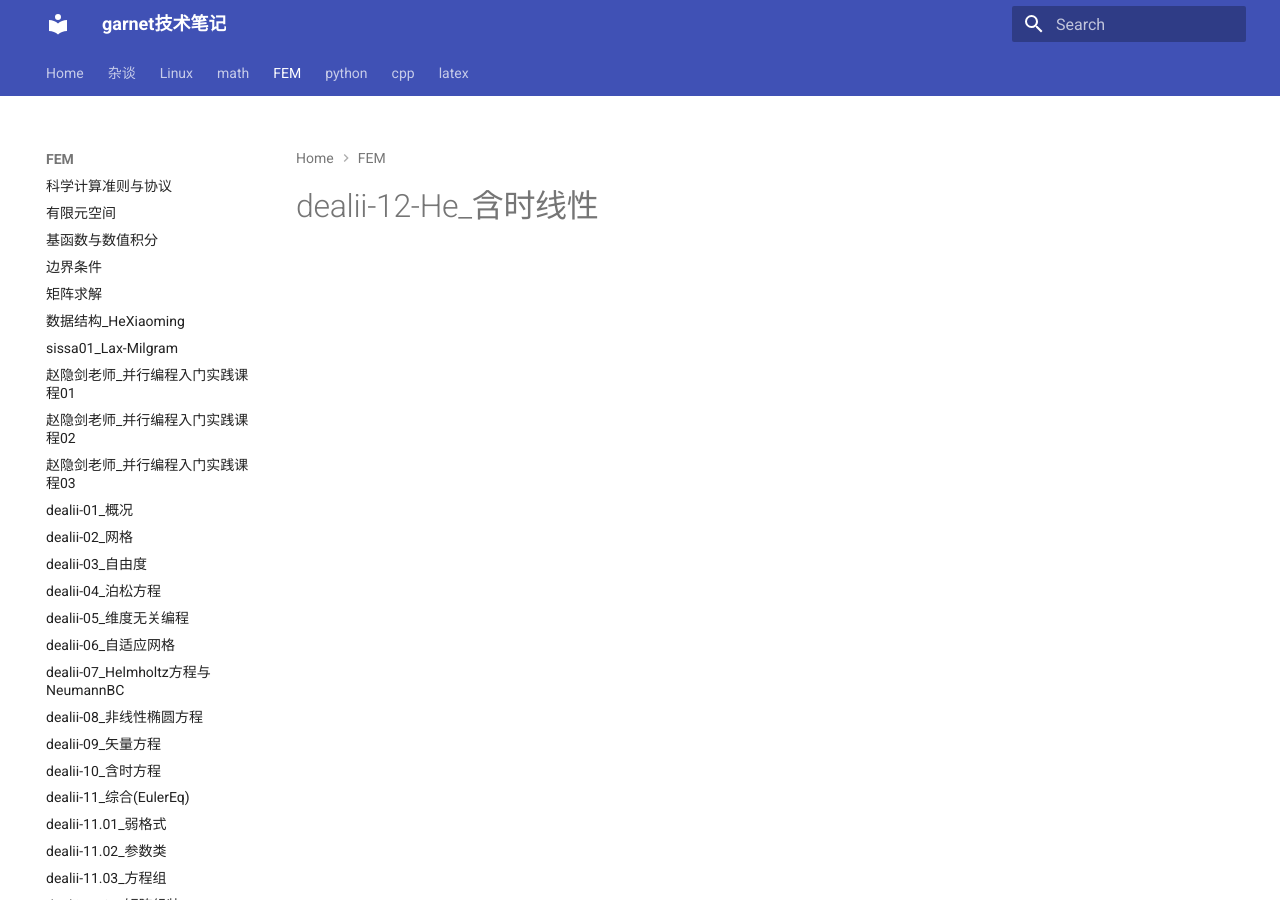
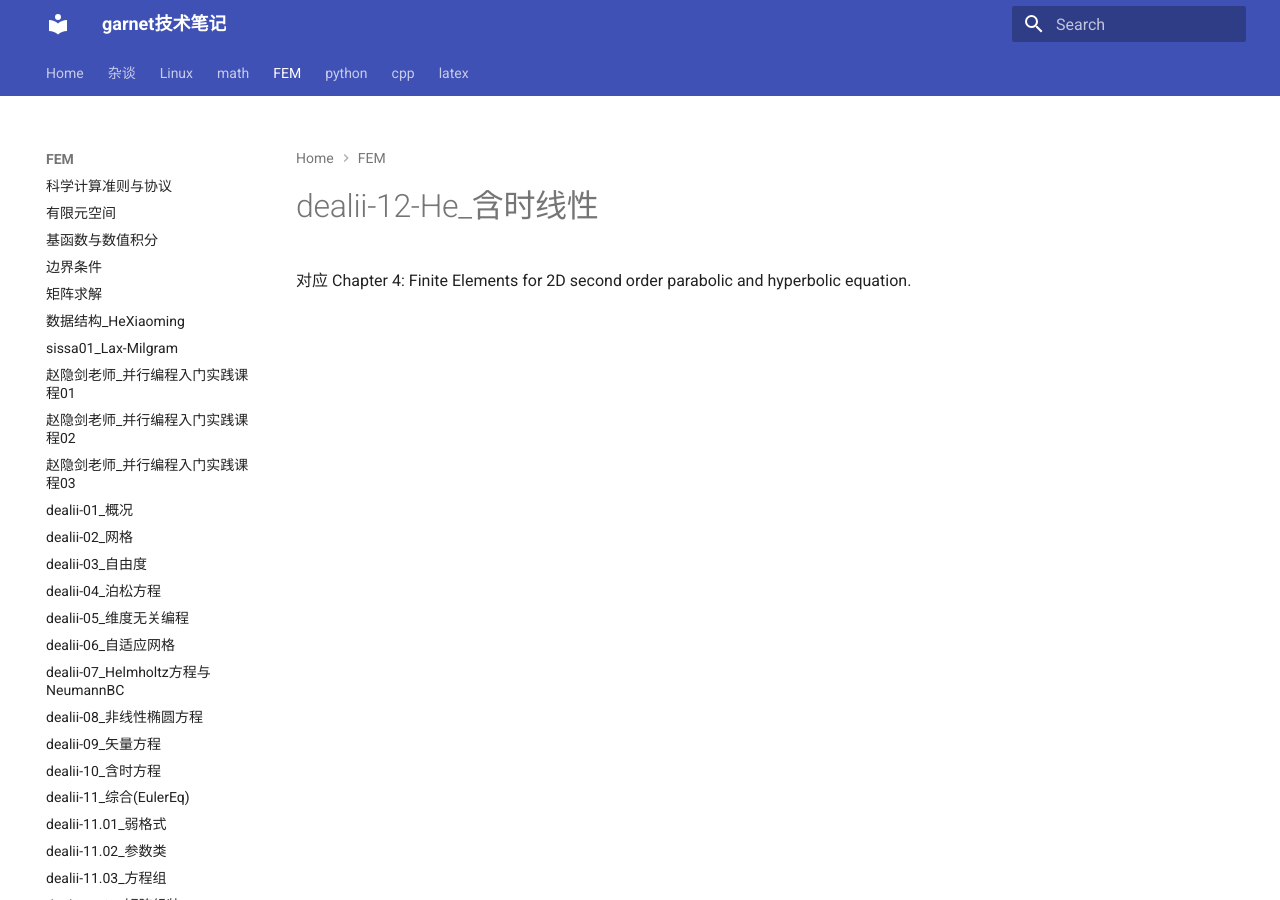
Before and after one commit to ymma98/technotes, an MkDocs documentation site: the page built from docs/FEM/dealii-12-He_含时线性.md, in a window 1280 px wide. Built offline with MkDocs 1.6.1 and Material for MkDocs 9.7.7, drawn with Linux system fonts in a browser that asks for light colours.

Commit message:
docs/FEM/dealii-12-He_含时线性.md updated from https://stackedit.cn/

```diff
--- a/docs/FEM/dealii-12-He_含时线性.md
+++ b/docs/FEM/dealii-12-He_含时线性.md
@@ -1,8 +1,10 @@
 # dealii-12-He_含时线性
+
+对应 Chapter 4: Finite Elements for 2D second order parabolic and hyperbolic equation.
 
 
 
 
 <!--stackedit_data:
-eyJoaXN0b3J5IjpbNDMyMDU0OTMxLC02NTkyOTc4MjldfQ==
+eyJoaXN0b3J5IjpbMTczNzIxMDc0MSwtNjU5Mjk3ODI5XX0=
 -->
```
